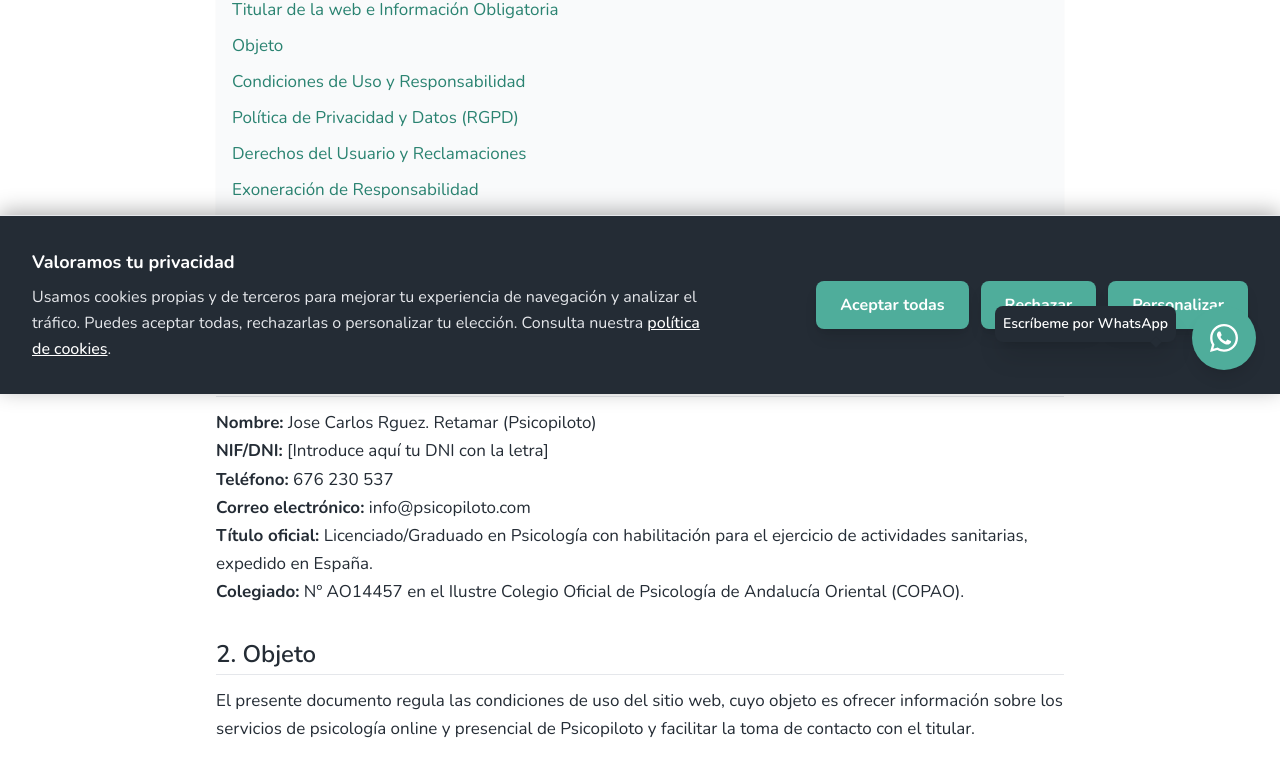
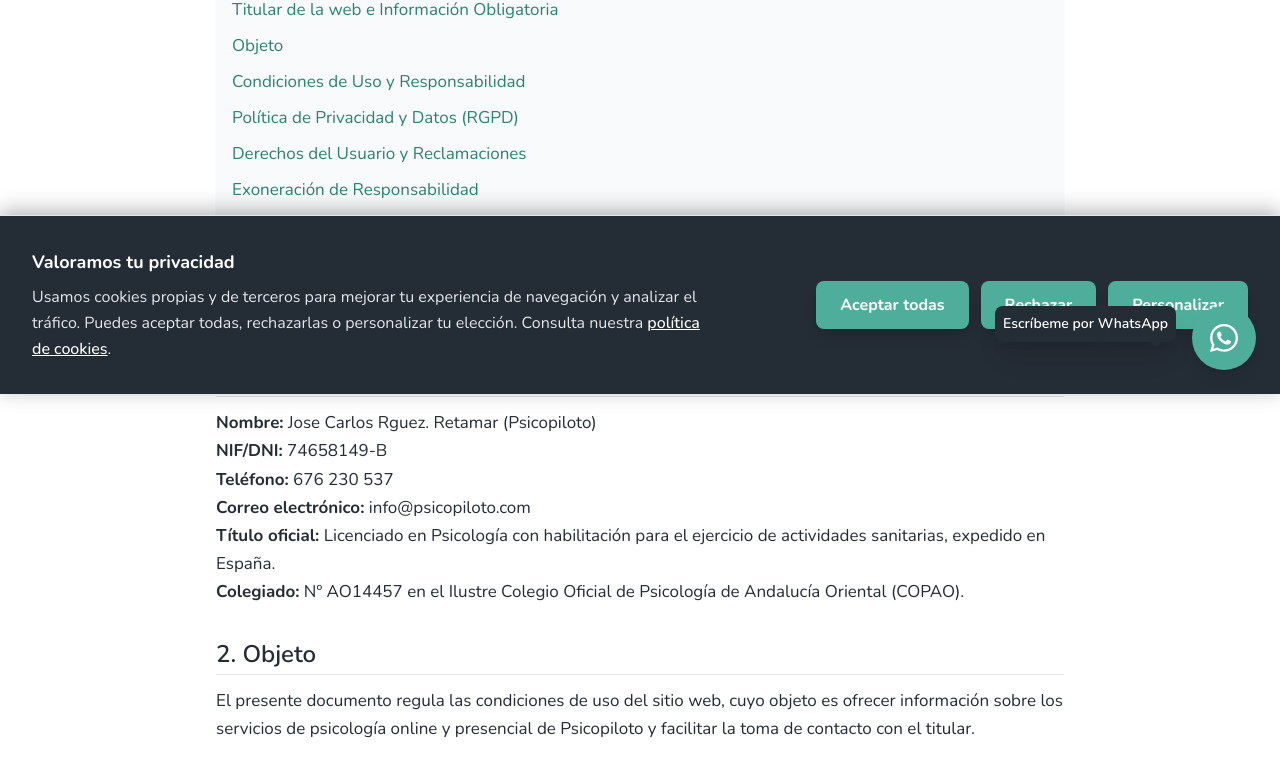
Before and after one commit to psicopiloto/psicopilotopage1, a Next.js app: page /aviso-legal in a window 1280 px wide. Shown: the part 406-1185 px from the top of the page. Built offline with nearby package versions, Linux system fonts and the light colour scheme.

Commit message:
Update aviso-legal.js

```diff
--- a/pages/aviso-legal.js
+++ b/pages/aviso-legal.js
@@ -62,10 +62,10 @@ export default function AvisoLegal() {
             <h2 className="text-2xl font-semibold mb-3 border-b pb-1">1. Titular de la web e Información Obligatoria</h2>
             <p className="space-y-1">
               <strong>Nombre:</strong> Jose Carlos Rguez. Retamar (Psicopiloto) <br />
-              <strong>NIF/DNI:</strong> [Introduce aquí tu DNI con la letra] <br />
+              <strong>NIF/DNI:</strong> 74658149-B <br />
               <strong>Teléfono:</strong> 676 230 537 <br />
               <strong>Correo electrónico:</strong> info@psicopiloto.com <br />
-              <strong>Título oficial:</strong> Licenciado/Graduado en Psicología con habilitación para el ejercicio de actividades sanitarias, expedido en España. <br />
+              <strong>Título oficial:</strong> Licenciado en Psicología con habilitación para el ejercicio de actividades sanitarias, expedido en España. <br />
               <strong>Colegiado:</strong> Nº AO14457 en el Ilustre Colegio Oficial de Psicología de Andalucía Oriental (COPAO).
             </p>
           </section>
```
